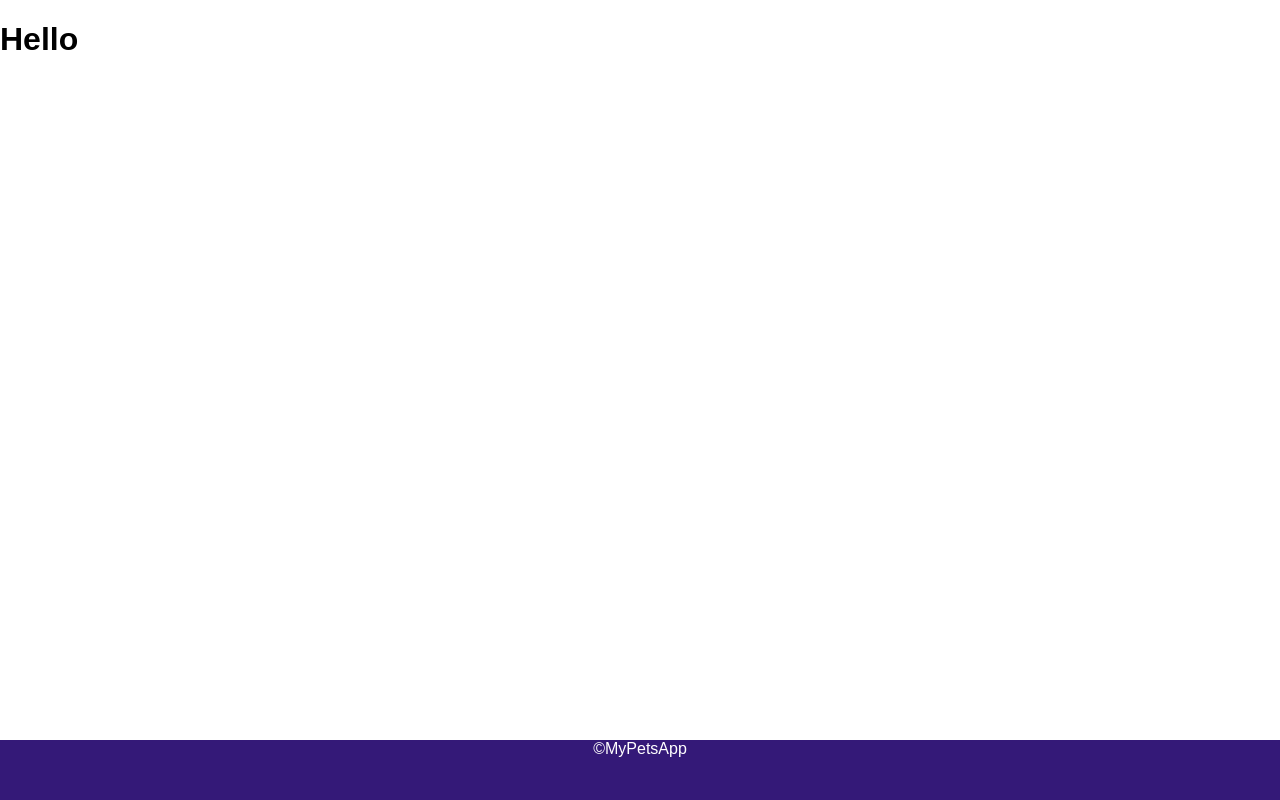
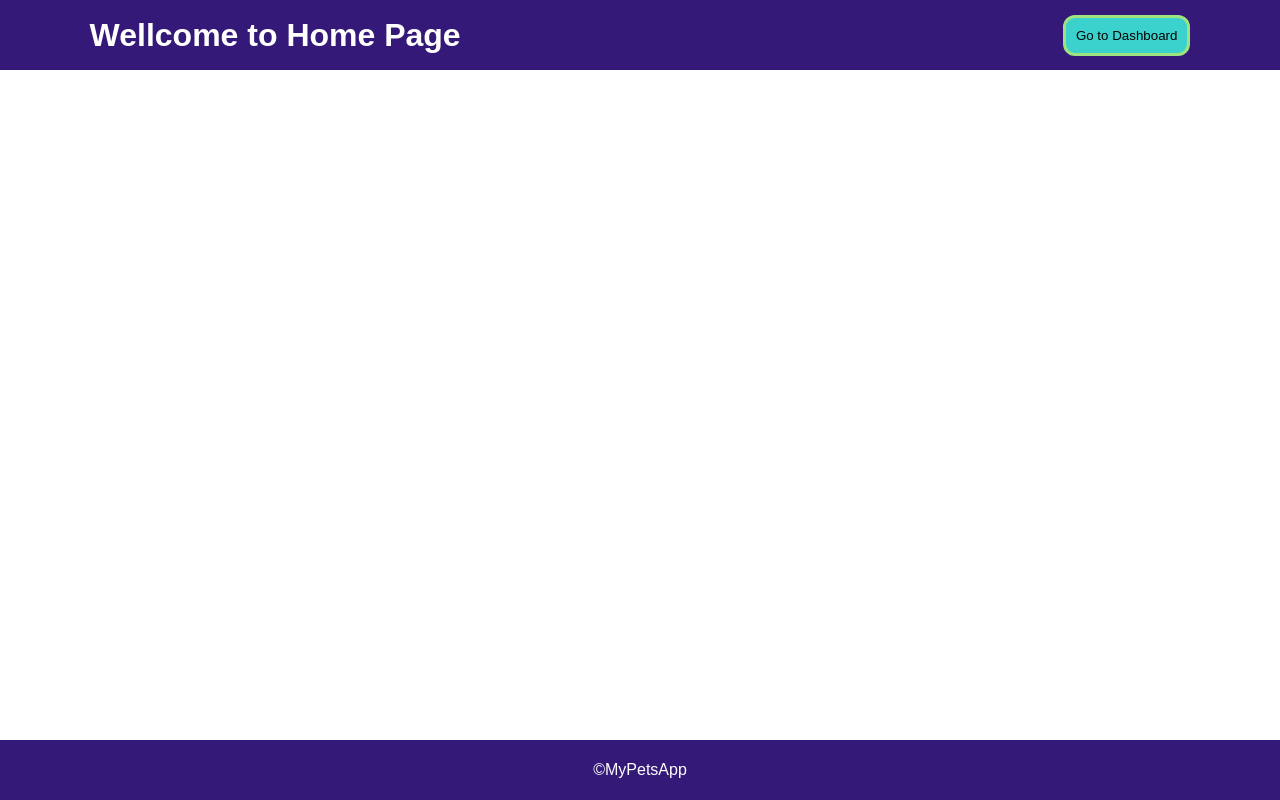
Before and after one commit to dbegogow/my-pets-app, a React (Create React App) app: page / in a window 1280 px wide. Built offline with nearby package versions, Linux system fonts and the light colour scheme.

Commit message:
Add home header component

```diff
--- a/src/App.js
+++ b/src/App.js
@@ -1,11 +1,12 @@
 import './App.css';
 
 import Footer from './components/Footer';
+import Header from './components/Header';
 
 function App() {
   return (
     <div className="App">
-      <h1>Hello</h1>
+      <Header />
       <Footer />
     </div>
   );
--- a/src/components/Footer/Footer.js
+++ b/src/components/Footer/Footer.js
@@ -3,11 +3,14 @@ import styled from 'styled-components';
 const Wrapper = styled.div`
     background: #341978;
     color: white;
-    position:fixed;
-    bottom:0;
-    width:100%;
-    height:60px;
+    position: fixed;
+    bottom: 0;
+    width: 100%;
+    height: 60px;
     text-align: center;
+    display: flex;
+    justify-content: center;
+    align-items: center;
 `;
 
 const Footer = () => {
--- /dev/null
+++ b/src/components/Header/Header.js
@@ -0,0 +1,33 @@
+import styled from 'styled-components';
+
+const Wrapper = styled.div`
+    background: #341978;
+    height: 70px;
+    display: flex;
+    justify-content: space-between;
+    align-items: center;
+`;
+
+const Button = styled.button`
+    background: #3BD2CD;
+    border-radius: 12px;
+    padding: 10px;
+    border: 3px solid #9DE481;
+    margin-right: 7%;
+`;
+
+const Title = styled.h1`
+    color: white;
+    margin-left: 7%;
+`;
+
+const Header = (props) => {
+    return (
+        <Wrapper>
+            <Title>Wellcome to Home Page</Title>
+            <Button>Go to Dashboard</Button>
+        </Wrapper>
+    );
+};
+
+export default Header;
--- /dev/null
+++ b/src/components/Header/index.js
@@ -0,0 +1 @@
+export { default } from './Header';
```
